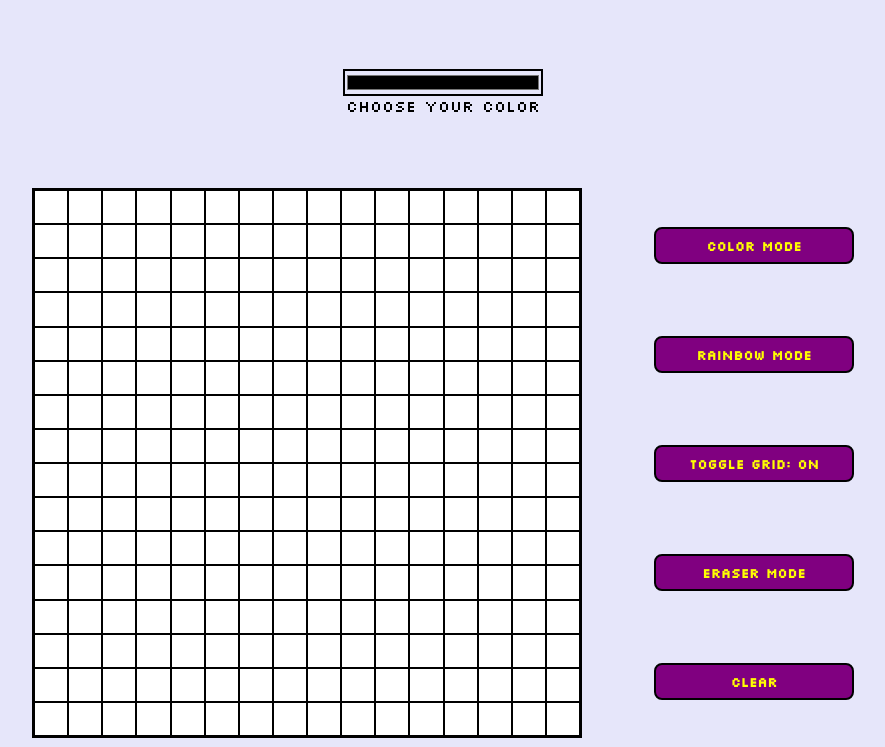
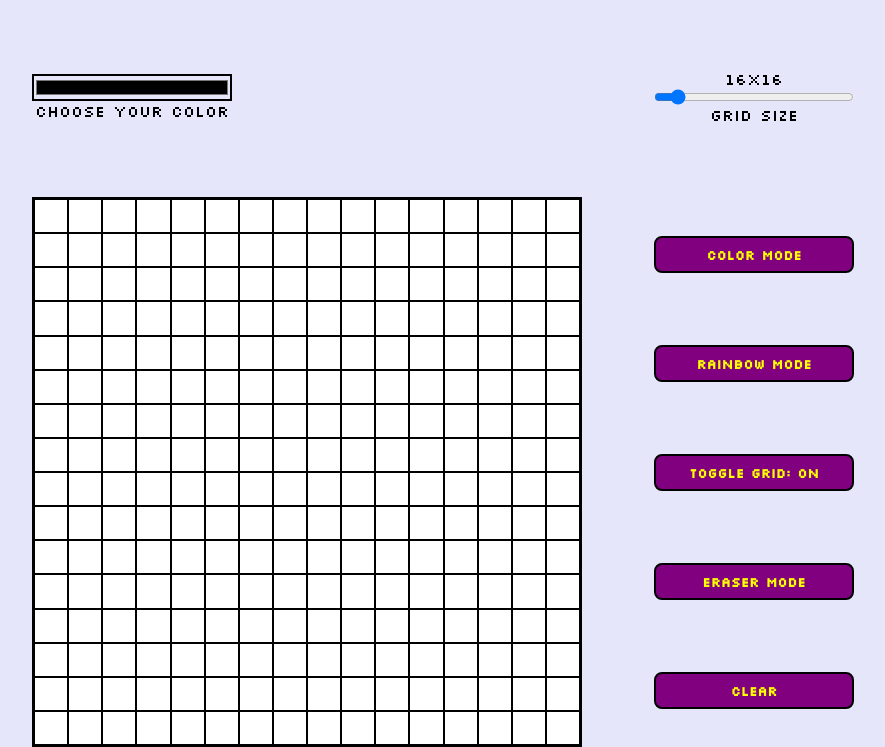
Before and after one commit to alejandroreilly/etch-a-sketch, a plain HTML site: page index.html in a window 1280 px wide. Shown: the part 157-904 px from the top of the page, without its empty margins (197-1082 px from the left). Drawn offline with Linux system fonts and the light colour scheme.

Commit message:
Create an input slider for the size of the grid
Add text above and below the slider as well, to describe what it is for
and what the current size of the grid is.

```diff
--- a/index.html
+++ b/index.html
@@ -17,7 +17,11 @@
                     <input type="color" class="color" id="color-picker" value="#000000">
                     <p>Choose Your Color</p>
                 </div>
-
+                <div class="size-slider">
+                    <p>16x16</p>
+                    <input type="range" id="range" min="8" max="100" value="16">
+                    <p>Grid Size</p>
+                </div>
             </div>
             <div class="toolbar-and-grid">
                 <div class="grid-container" id="grid-container"></div>
--- a/styles.css
+++ b/styles.css
@@ -69,7 +69,7 @@ h1{
 
 .top-toolbar{
     display:flex;
-    justify-content: center;
+    justify-content: space-between;
     align-items: center;
     width: 100%;
 }
@@ -91,3 +91,18 @@ input.color{
     font-family: 'Silkscreen';
     margin: 0px;
 }
+
+.size-slider p{
+    font-family: 'Silkscreen';
+}
+
+.size-slider{
+    display:flex;
+    justify-content: center;
+    align-items: center;
+    flex-direction: column;
+}
+
+input#range{
+    width: 200px;
+}
```
